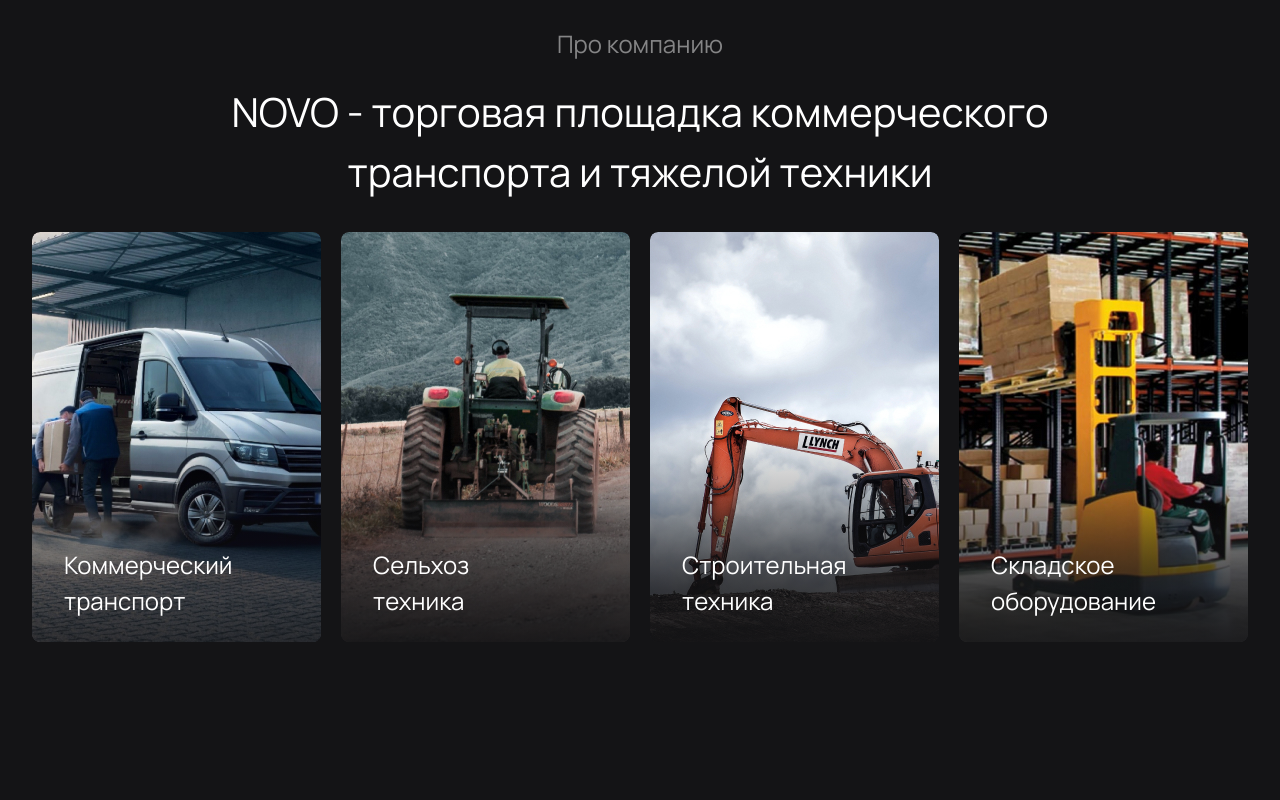
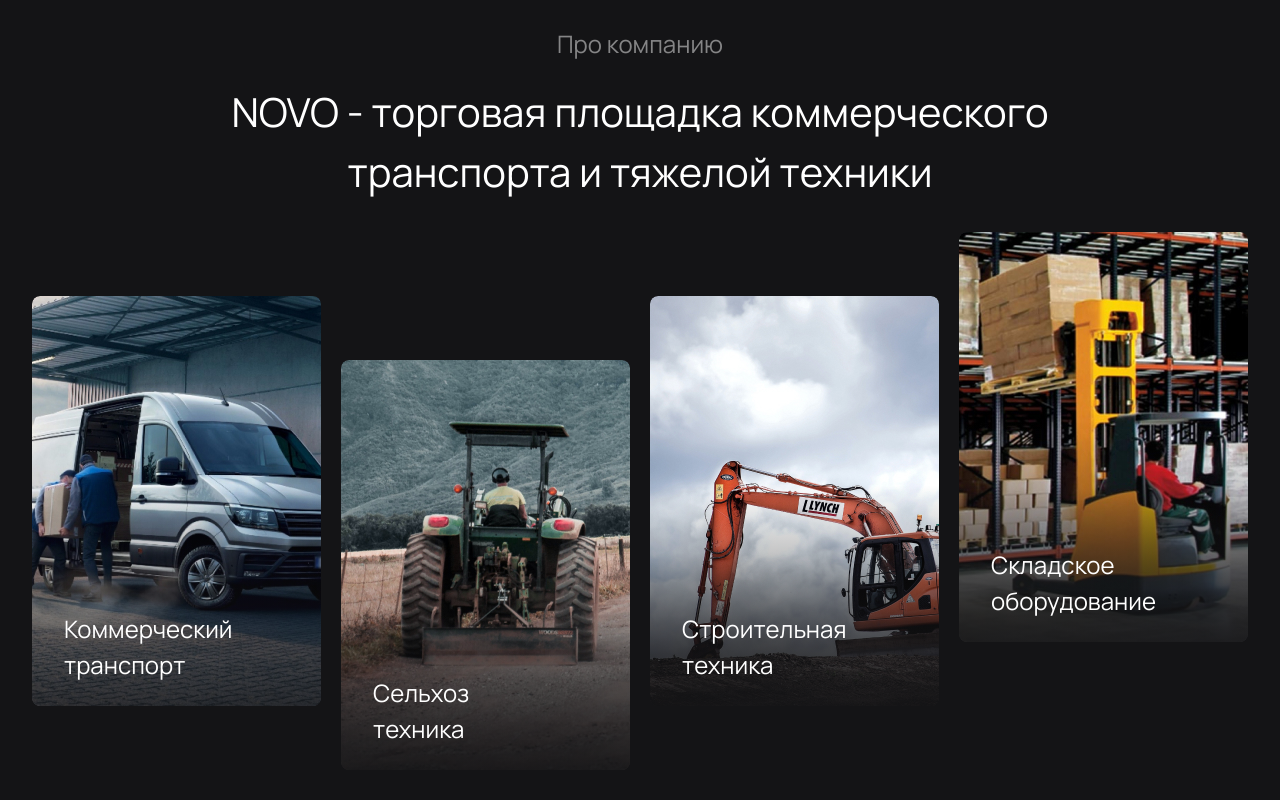
Before and after one commit to ryzhkoandrey/novo, a plain HTML site: page index.html in a window 1280 px wide. Shown: the part 914-1714 px from the top of the page. Drawn offline with Linux system fonts and the light colour scheme.

Commit message:
about__top

```diff
--- a/scss/blocks/_about.scss
+++ b/scss/blocks/_about.scss
@@ -21,7 +21,17 @@
         gap: 20px;
     }
 
-    &__cards-slide {}
+    &__cards-slide:nth-child(1) {
+        padding-top: 64px;
+    }
+
+    &__cards-slide:nth-child(2) {
+        padding-top: 128px;
+    }
+
+    &__cards-slide:nth-child(3) {
+        padding-top: 64px;
+    }
 
     &__card {
         overflow: hidden;
```
Also changed, not shown: css/main.min.css, 1 other file.
